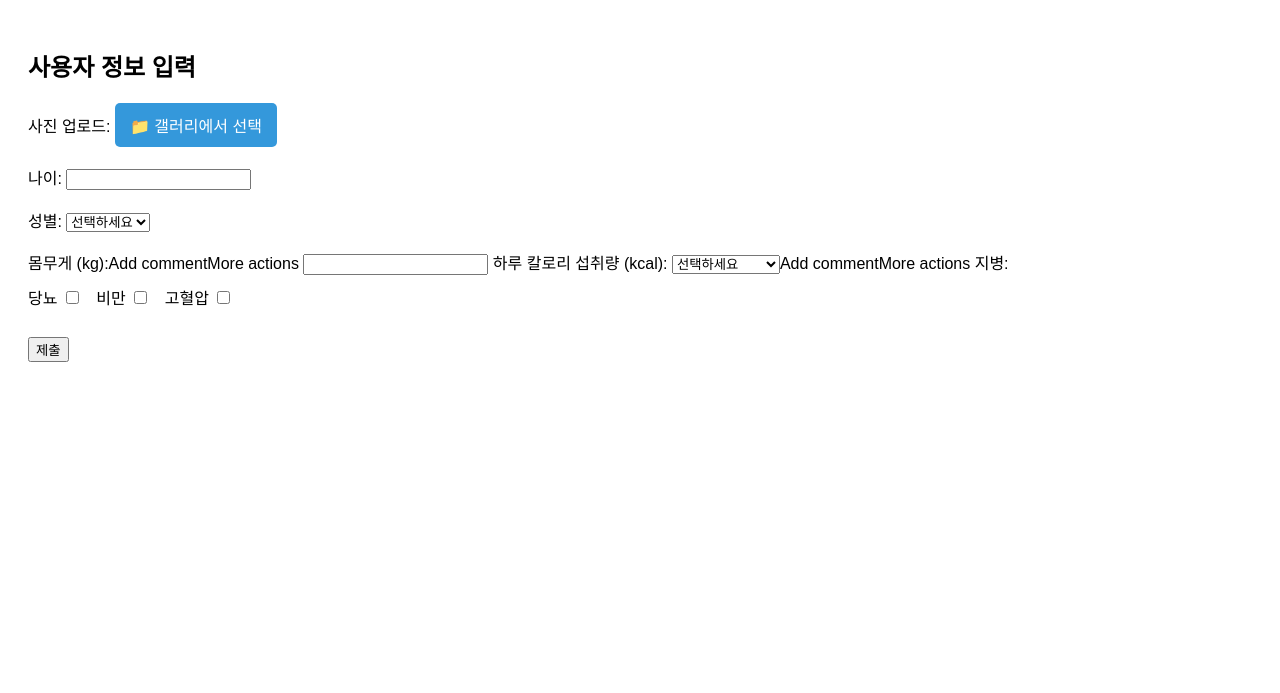
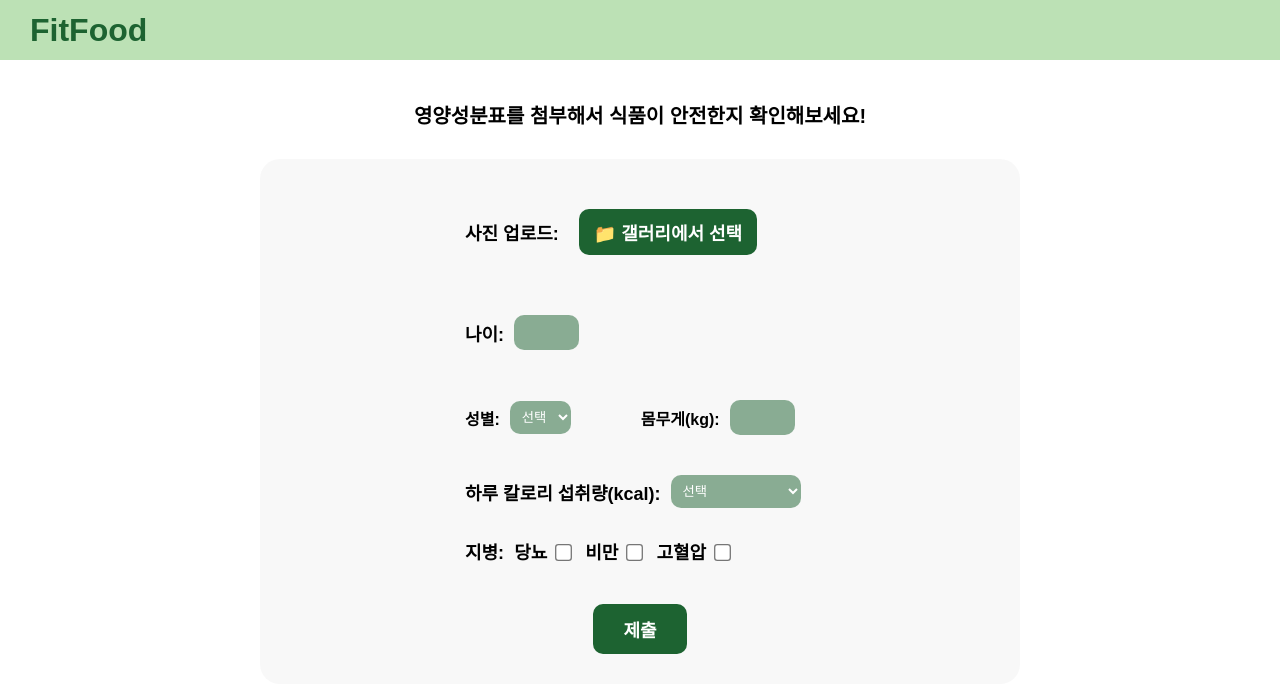
Before and after one commit to h213yun/fitfood, a Flask app: page / in a window 1280 px wide. Shown: the top 693 px of the page. Run offline with Flask 3, Linux system fonts and the light colour scheme.

Commit message:
Feat: 화면 디자인 반영

```diff
--- a/static/css/style.css
+++ b/static/css/style.css
@@ -1,27 +1,165 @@
 body {
     font-family: Arial, sans-serif;
-    padding: 20px;
+    margin: 0;
+    background: #fff;
 }
+
+.header {
+  width: 100%;
+  height: 60px;
+  background: rgba(88, 179, 71, 0.4);
+  display: flex;
+  align-items: center;
+  padding-left: 30px;
+}
+
+.header h1 {
+  font-size: 32px;
+  font-weight: bold;
+  color: #1D6331;
+}
+
+.description {
+  margin-top: 40px;
+  text-align: center;
+  font-size: 20px;
+  font-weight: bold;
+}
+
+.main-form {
+  background: rgba(217, 217, 217, 0.2);
+  max-width: 700px;
+  margin: 30px auto;
+  padding: 30px;
+  border-radius: 20px;
+}
+
+.form-group {
+  display: flex;
+  align-items: center;
+  margin: 20px 25%;
+  padding-bottom: 10px;
+}
+
+.form-group label {
+  font-weight: 600;
+  font-size: 18px;
+  margin-right: 10px;
+}
+
+.form-group input,
+.form-group select {
+    flex: 1;
+    padding: 8px;
+    background: rgba(29, 99, 49, 0.5);
+    border: none;
+    border-radius: 10px;
+    color: #fff;
+}
+
+.form-row {
+  display: flex;
+  margin-bottom: 20px;
+}
+
+.form-subgroup {
+  display: flex;
+  align-items: center;
+  margin: 20px 0px;
+}
+
+.form-subgroup:not(:last-child) {
+  margin-right: 0px;
+}
+
+.form-subgroup label {
+  font-weight: 600;
+  margin-right: 10px;
+}
+
+.form-subgroup input,
+.form-subgroup select {
+  flex: 1;
+  padding: 8px;
+  background: rgba(29, 99, 49, 0.5);
+  border: none;
+  border-radius: 10px;
+  color: #fff;
+}
+
 .custom-upload {
-    display: inline-block;
     padding: 10px 15px;
-    background-color: #3498db;
+    background: #1D6331;
     color: white;
     cursor: pointer;
-    border-radius: 5px;
+    border-radius: 10px;
+    margin-left: 10px;
 }
+
 input[type="file"] {
     display: none;
 }
+
 img#preview {
-    margin-top: 15px;
-    max-width: 300px;
+    max-width: 200px;
     display: none;
-    border: 1px solid #ccc;
+    margin-left: 120px;
 }
-.checkbox-group {
-    margin: 10px 0;
+
+input[type="number"],
+select {
+  padding: 10px;
+  background: rgba(29, 99, 49, 0.5);
+  border: none;
+  border-radius: 10px;
+  color: #fff;
+  max-width: 130px;
 }
-.checkbox-item {
-    margin-right: 10px;
+
+.label-gender {
+    margin-left: 175px;
 }
+
+.label-weight {
+    margin-left: 70px;
+}
+
+.checkbox-disease {
+    margin-left: 10px;
+}
+
+#age {
+  padding: 10px;
+  background: rgba(29, 99, 49, 0.5);
+  border: none;
+  border-radius: 10px;
+  color: #fff;
+  max-width: 45px;
+}
+
+#weight {
+  padding: 10px;
+  background: rgba(29, 99, 49, 0.5);
+  border: none;
+  border-radius: 10px;
+  color: #fff;
+  max-width: 45px;
+}
+
+input[type="checkbox"] {
+  transform: scale(1.3);
+  margin-right: 5px;
+}
+
+.submit-button {
+  background: #1D6331;
+  color: white;
+  padding: 12px 30px;
+  font-size: 18px;
+  font-weight: bold;
+  border: none;
+  border-radius: 10px;
+  display: block;
+  margin: 30px auto 0;
+  cursor: pointer;
+}
--- a/templates/index.html
+++ b/templates/index.html
@@ -2,41 +2,53 @@
 <html lang="ko">
 <head>
   <meta charset="UTF-8" />
-  <title>fitfood</title>
+  <title>FitFood</title>
   <link rel="stylesheet" href="{{ url_for('static', filename='css/style.css') }}">
 </head>
 <body>
-  <h2>사용자 정보 입력</h2>
-  <form action="/submit" method="POST" enctype="multipart/form-data">
+  <div class="header">
+    <h1>FitFood</h1>
+  </div>
+
+  <div class="description">
+    영양성분표를 첨부해서 식품이 안전한지 확인해보세요!
+  </div>
+
+  <form action="/submit" method="POST" enctype="multipart/form-data" class="main-form">
+    <div class="form-group">
       <label>사진 업로드:</label>
       <label for="photo-gallery" class="custom-upload">📁 갤러리에서 선택</label>
       <input type="file" id="photo-gallery" name="photo" accept="image/*">
+    </div>
+    <div class="form-group">
+      <img id="preview" alt="업로드한 사진 미리보기">
+    </div>
 
-    <img id="preview" alt="업로드한 사진 미리보기">
-
-    <br><br>
-
+    <div class="form-group">
       <label for="age">나이:</label>
       <input type="number" id="age" name="age" min="0" inputmode="numeric" required>
+    </div>
 
-    <br><br>
-
-    <label for="gender">성별:</label>
+    <div class="form-row">
+      <div class="form-subgroup">
+        <label for="gender" class="label-gender">성별:</label>
         <select id="gender" name="gender" required>
-      <option value="">선택하세요</option>
+          <option value="">선택</option>
           <option value="male">남성</option>
           <option value="female">여성</option>
           <option value="other">기타</option>
         </select>
+      </div>
+      <div class="form-subgroup">
+        <label for="weight" class="label-weight">몸무게(kg):</label>
+        <input type="number" id="weight" name="weight" inputmode="decimal" required>
+      </div>
+    </div>
 
-    <br><br>
-  <label for="weight">몸무게 (kg):</label>Add commentMore actions
-    <input type="number" id="weight" name="weight" min="0" step="0.1" inputmode="decimal" required>
-
-
-    <label for="calories">하루 칼로리 섭취량 (kcal):</label>
+    <div class="form-group">
+      <label for="calories">하루 칼로리 섭취량(kcal):</label>
       <select id="calories" name="calories" required>
-  <option value="">선택하세요</option>
+        <option value="">선택</option>
         <option value="1200">1000 kcal</option>
         <option value="1200">1100 kcal</option>
         <option value="1200">1200 kcal</option>
@@ -54,27 +66,17 @@
         <option value="2400">2400 kcal</option>
         <option value="2500">2500 kcal</option>
         <option value="2500+">2500 kcal 이상</option>
-</select>Add commentMore actions
-
-
-    <label>지병:</label>
-    <div class="checkbox-group">
-      <label class="checkbox-item">
-        <span>당뇨</span>
-        <input type="checkbox" name="conditions[]" value="당뇨" />
-      </label>
-      <label class="checkbox-item">
-        <span>비만</span>
-        <input type="checkbox" name="conditions[]" value="비만" />
-      </label>
-      <label class="checkbox-item">
-        <span>고혈압</span>
-        <input type="checkbox" name="conditions[]" value="고혈압" />
-      </label>
+      </select>
     </div>
 
-    <br>
-    <input type="submit" value="제출" />
+    <div class="form-group">
+      <label class="label-disease">지병:</label>
+      <label>당뇨<input type="checkbox" name="conditions[]" value="당뇨" class="checkbox-disease"/></label>
+      <label>비만<input type="checkbox" name="conditions[]" value="비만" class="checkbox-disease"/></label>
+      <label>고혈압<input type="checkbox" name="conditions[]" value="고혈압" class="checkbox-disease"/></label>
+    </div>
+
+    <button type="submit" class="submit-button">제출</button>
   </form>
 
   <script>
```
Also changed, not shown: ai융합개론.css (deleted, +0 -346 lines), 1 other file. Lines whose indentation alone changed are shown as unchanged.
